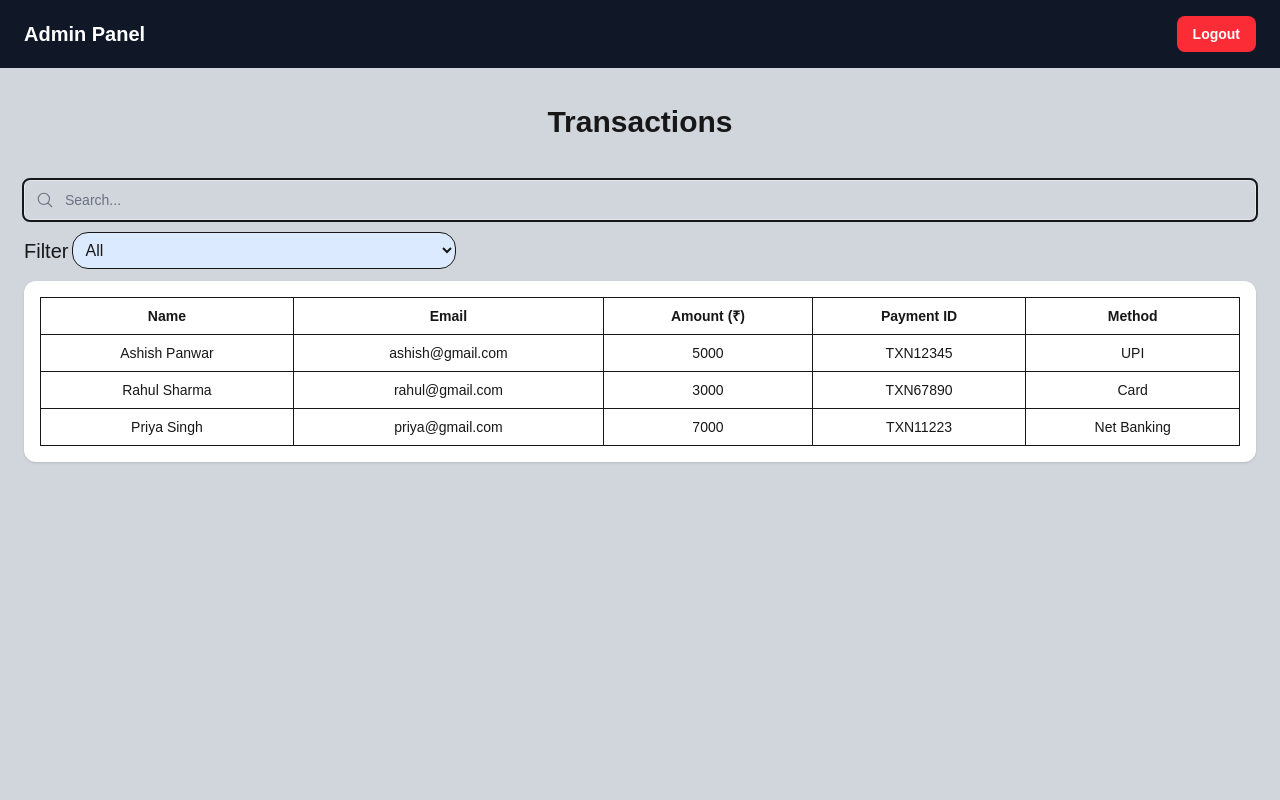
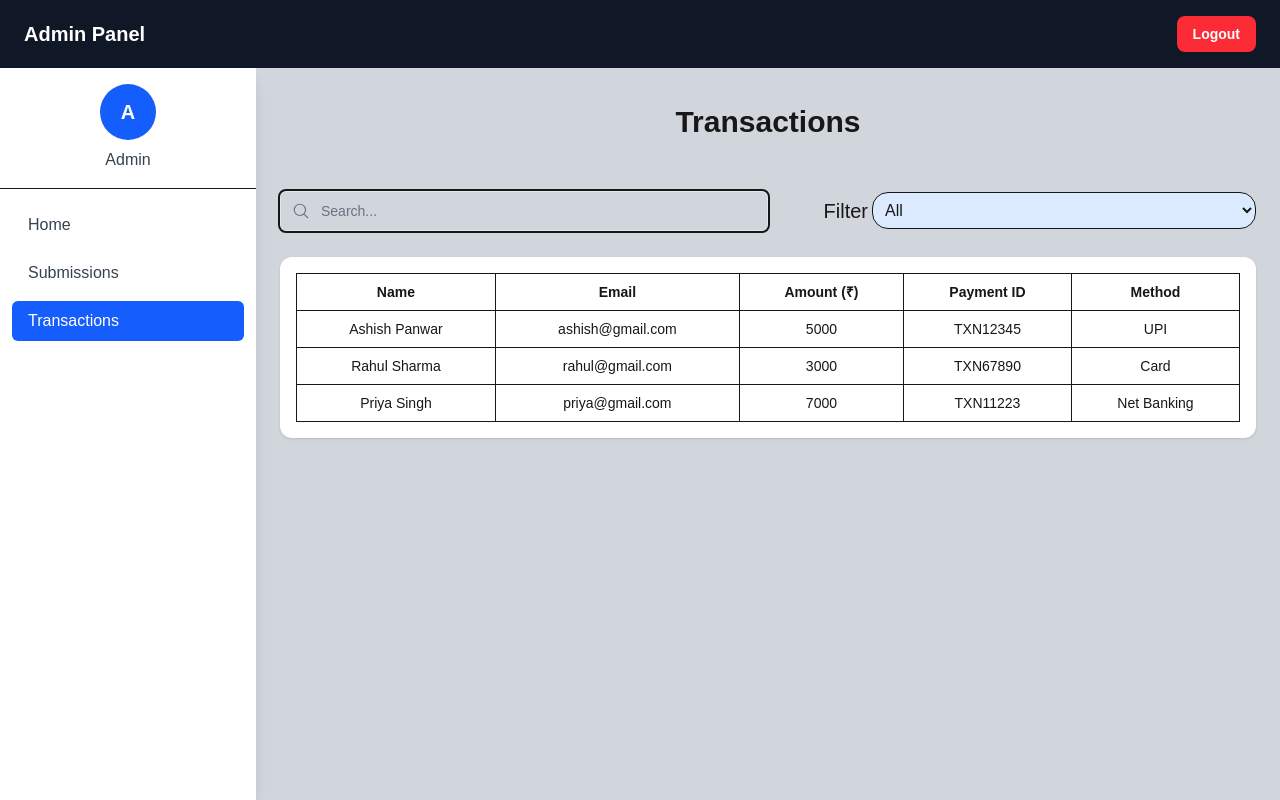
Before and after one commit to Nex-Ashish/PaymentMgtUsingForm, a Next.js app: page /dashboard/transactions in a window 1280 px wide. Built offline with nearby package versions, Linux system fonts and the light colour scheme.

Commit message:
added middleware and optimise admin panel layout

```diff
--- a/components/common/Submission/FormSubmissionData.jsx
+++ b/components/common/Submission/FormSubmissionData.jsx
@@ -79,9 +79,15 @@ export default function FormSubmissionData() {
 
       <Heading title="Submissions" className="pt-3 pb-10" />
 
-      <SearchBar placeholder="Search..." />
+      <div className="flex flex-col sm:flex-row sm:items-center sm:justify-between gap-2 mb-4">
+        <div className="w-full sm:w-1/2">
+          <SearchBar placeholder="Search..." />
+        </div>
 
-      <FilterSubmission value={filter} onChange={setFilter} />
+        <div className="w-full sm:w-auto">
+          <FilterSubmission value={filter} onChange={setFilter} />
+        </div>
+      </div>
 
       <div className="bg-white p-4 rounded-xl shadow">
 
--- a/components/common/Submission/TransactionData.jsx
+++ b/components/common/Submission/TransactionData.jsx
@@ -62,9 +62,15 @@ export default function TransactionData() {
 
       <Heading title="Transactions" className="pt-3 pb-10" />
 
-      <SearchBar placeholder="Search..." />
+      <div className="flex flex-col sm:flex-row sm:items-center sm:justify-between gap-2 mb-4">
+        <div className="w-full sm:w-1/2">
+          <SearchBar placeholder="Search..." />
+        </div>
 
-      <FilterTransaction value={filter} onChange={setFilter} />
+        <div className="w-full sm:w-auto">
+          <FilterTransaction value={filter} onChange={setFilter} />
+        </div>
+      </div>
 
       <div className="bg-white p-4 rounded-xl shadow">
 
--- a/components/ui/Button/FilterSubmission.jsx
+++ b/components/ui/Button/FilterSubmission.jsx
@@ -4,7 +4,7 @@ export default function FilterSubmission({ value, onChange }) {
 
             <h2 className="text-center text-xl">Filter</h2>
 
-            <select value={value} onChange={(e) => onChange(e?.target?.value)} name="status" className="p-2 my-3 border rounded-2xl cursor-pointer bg-blue-100 w-sm self-center">
+            <select value={value} onChange={(e) => onChange(e?.target?.value)} name="status" className="p-2 my-3 border rounded-lg cursor-pointer bg-blue-100 w-sm self-center">
                 <option value="all">All</option>
                 <option value="completed">Completed</option>
                 <option value="pending">Pending</option>
--- a/src/app/(admin)/dashboard/submissions/page.jsx
+++ b/src/app/(admin)/dashboard/submissions/page.jsx
@@ -1,11 +1,17 @@
 import { Suspense } from "react";
 import FormSubmissionData from "../../../../../components/common/Submission/FormSubmissionData";
+import Sidebar from "../../../../../components/layout/Sidebar/Sidebar";
 
 export default function FormSubmissions() {
 
   return (
     <Suspense fallback={<div>Loading...</div>}>
-      <FormSubmissionData />
+      <div className="h-[calc(100vh-68px)] flex bg-gray-300 overflow-hidden">
+        <Sidebar />
+        <div className="overflow-y-auto flex-1">
+          <FormSubmissionData />
+        </div>
+      </div>
     </Suspense>
   );
 }
--- a/src/app/(admin)/dashboard/transactions/page.jsx
+++ b/src/app/(admin)/dashboard/transactions/page.jsx
@@ -1,11 +1,18 @@
 import { Suspense } from "react";
 import TransactionData from "../../../../../components/common/Submission/TransactionData";
+import Sidebar from "../../../../../components/layout/Sidebar/Sidebar";
 
 export default function Transactions() {
 
   return (
     <Suspense fallback={<div>Loading...</div>}>
-      <TransactionData />
+      <div className="h-[calc(100vh-68px)] flex bg-gray-300 overflow-hidden">
+        <Sidebar />
+
+        <div className="overflow-y-auto flex-1">
+          <TransactionData />
+        </div>
+      </div>
     </Suspense>
   );
 }
--- a/middleware.js
+++ b/src/middleware.js
@@ -5,7 +5,7 @@ export async function middleware(request) {
   const { pathname } = request.nextUrl;
 
   const isAuthPage = pathname === "/login" || pathname === "/register";
-  const isProtected = pathname.startsWith("/dashboard") || pathname.startsWith("/userInfo") || pathname === "/";
+  const isProtected = pathname.startsWith("/dashboard") || pathname.startsWith("/userInfo") ;
 
   if (!token && isProtected) {
     return NextResponse.redirect(new URL("/login", request.url));
```
